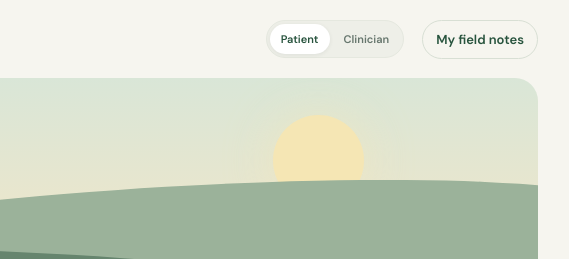
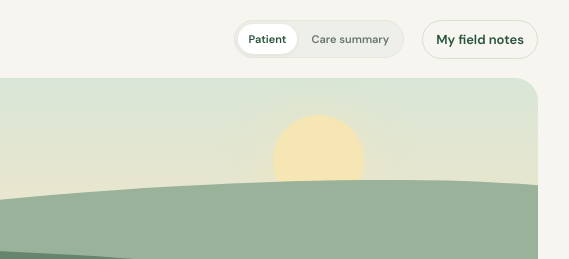
Before and after one commit to veraniemimaki/bloom-field-guide, a plain HTML site: page public/index.html in a window 1280 px wide. Shown: the top 259 px of the page, 538-1107 px from the left. Drawn offline with Linux system fonts and the light colour scheme.

Commit message:
Rename clinician tab to personal care summary

```diff
--- a/public/index.html
+++ b/public/index.html
@@ -12,7 +12,7 @@
     <header class="topbar">
       <a class="brand" href="#" aria-label="BLOOM home"><span class="brand-mark">b</span><span>BLOOM</span></a>
       <span class="top-note">Your personal sensory field guide</span>
-      <nav class="view-switch" aria-label="Demo view"><button class="view-button active" id="patient-view-button" type="button">Patient</button><button class="view-button" id="clinician-view-button" type="button">Clinician</button></nav>
+      <nav class="view-switch" aria-label="Demo view"><button class="view-button active" id="patient-view-button" type="button">Patient</button><button class="view-button" id="clinician-view-button" type="button">Care summary</button></nav>
       <button class="quiet-button" id="history-button" type="button">My field notes</button>
     </header>
 
```
